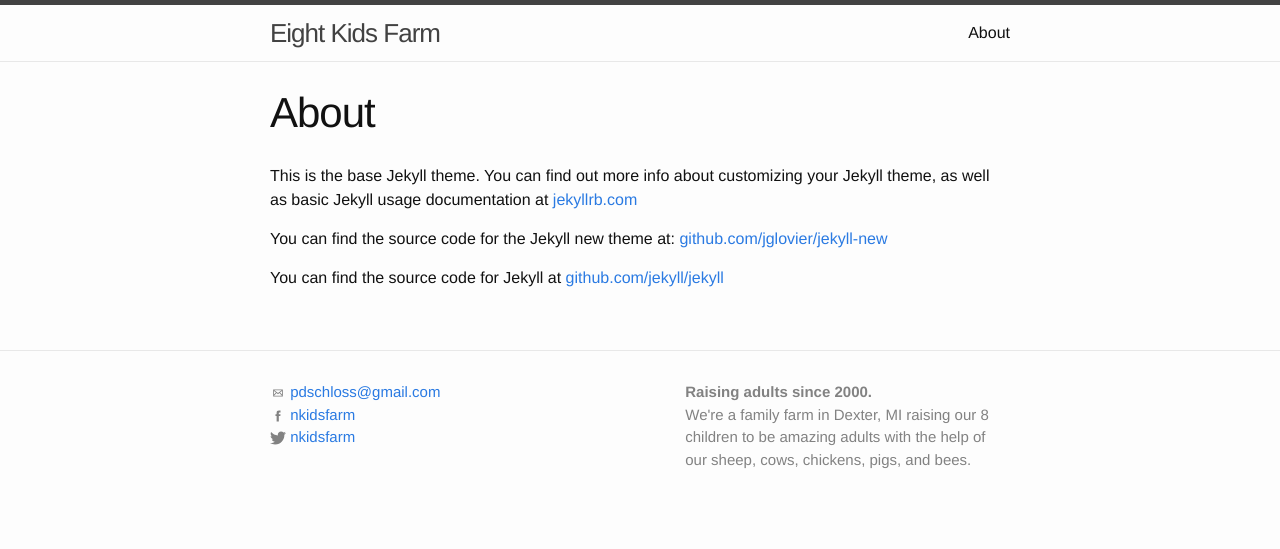
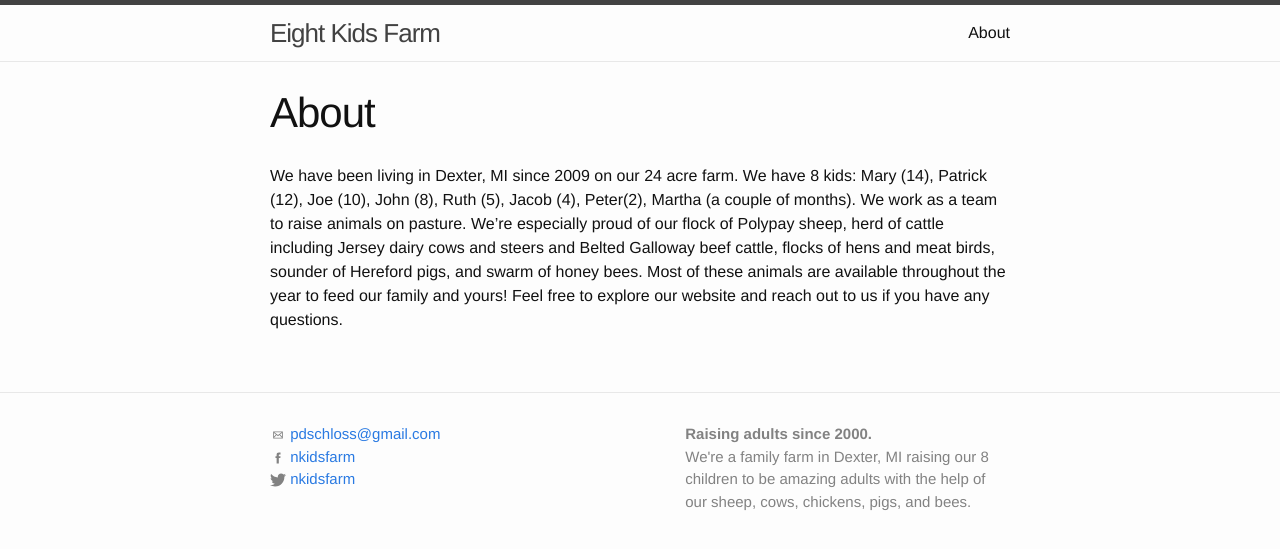
Before and after one commit to pschloss/nkidsfarm.github.io, a Jekyll site: the page built from about.md, in a window 1280 px wide. Shown: the top 549 px of the page. Built offline with Jekyll 4.4.1, drawn with Linux system fonts in a browser that asks for light colours.

Commit message:
Put in description

```diff
--- a/about.md
+++ b/about.md
@@ -4,8 +4,4 @@ title: About
 permalink: /about/
 ---
 
-This is the base Jekyll theme. You can find out more info about customizing your Jekyll theme, as well as basic Jekyll usage documentation at [jekyllrb.com](http://jekyllrb.com/)
-
-You can find the source code for the Jekyll new theme at: [github.com/jglovier/jekyll-new](https://github.com/jglovier/jekyll-new)
-
-You can find the source code for Jekyll at [github.com/jekyll/jekyll](https://github.com/jekyll/jekyll)
+We have been living in Dexter, MI since 2009 on our 24 acre farm. We have 8 kids: Mary (14), Patrick (12), Joe (10), John (8), Ruth (5), Jacob (4), Peter(2), Martha (a couple of  months). We work as a team to raise animals on pasture. We're especially proud of our flock of Polypay sheep, herd of cattle including Jersey dairy cows and steers and Belted Galloway beef cattle, flocks of hens and meat birds, sounder of Hereford pigs, and swarm of honey bees. Most of these animals are available throughout the year to feed our family and yours! Feel free to explore our website and reach out to us if you have any questions.
```
